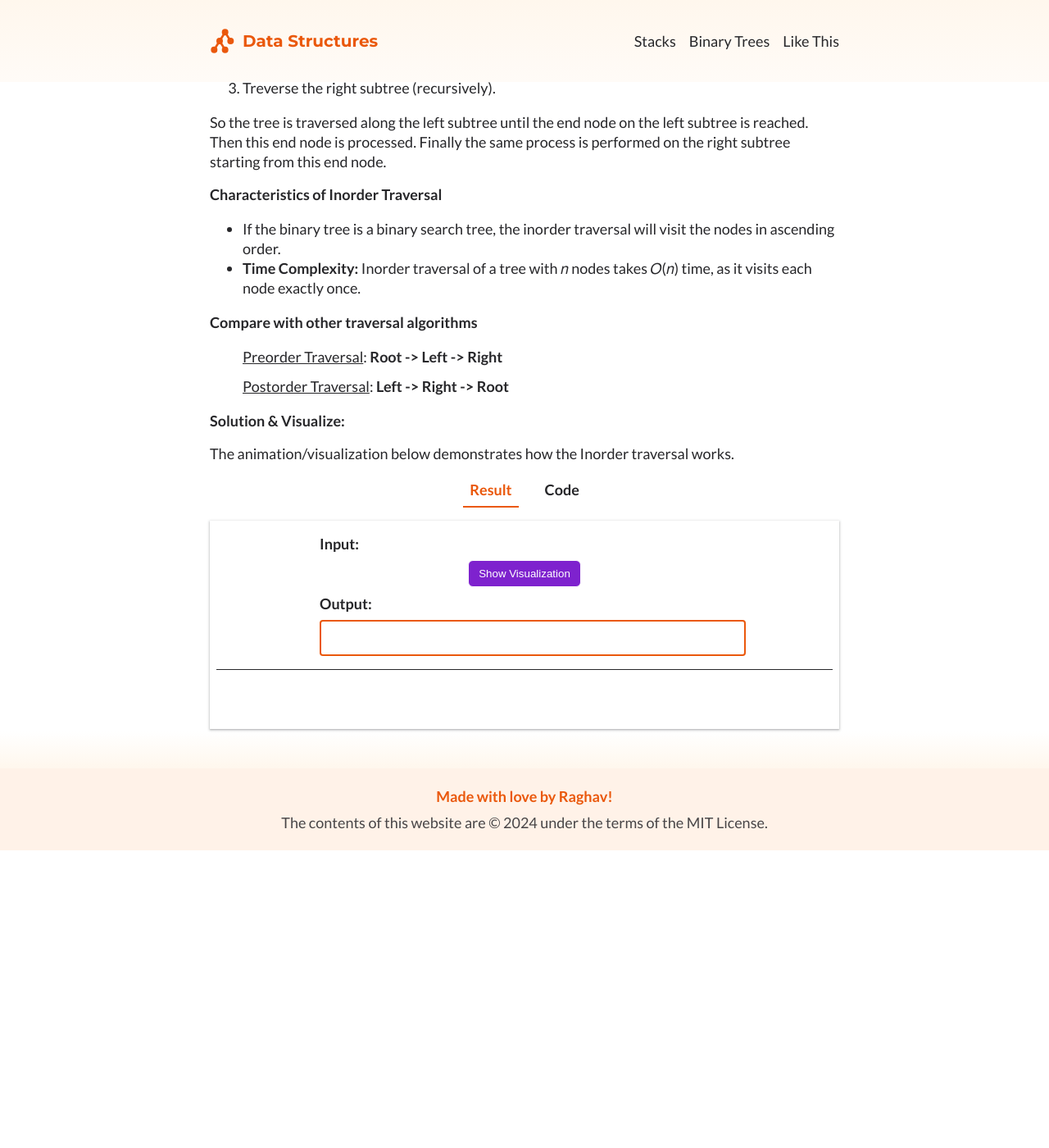
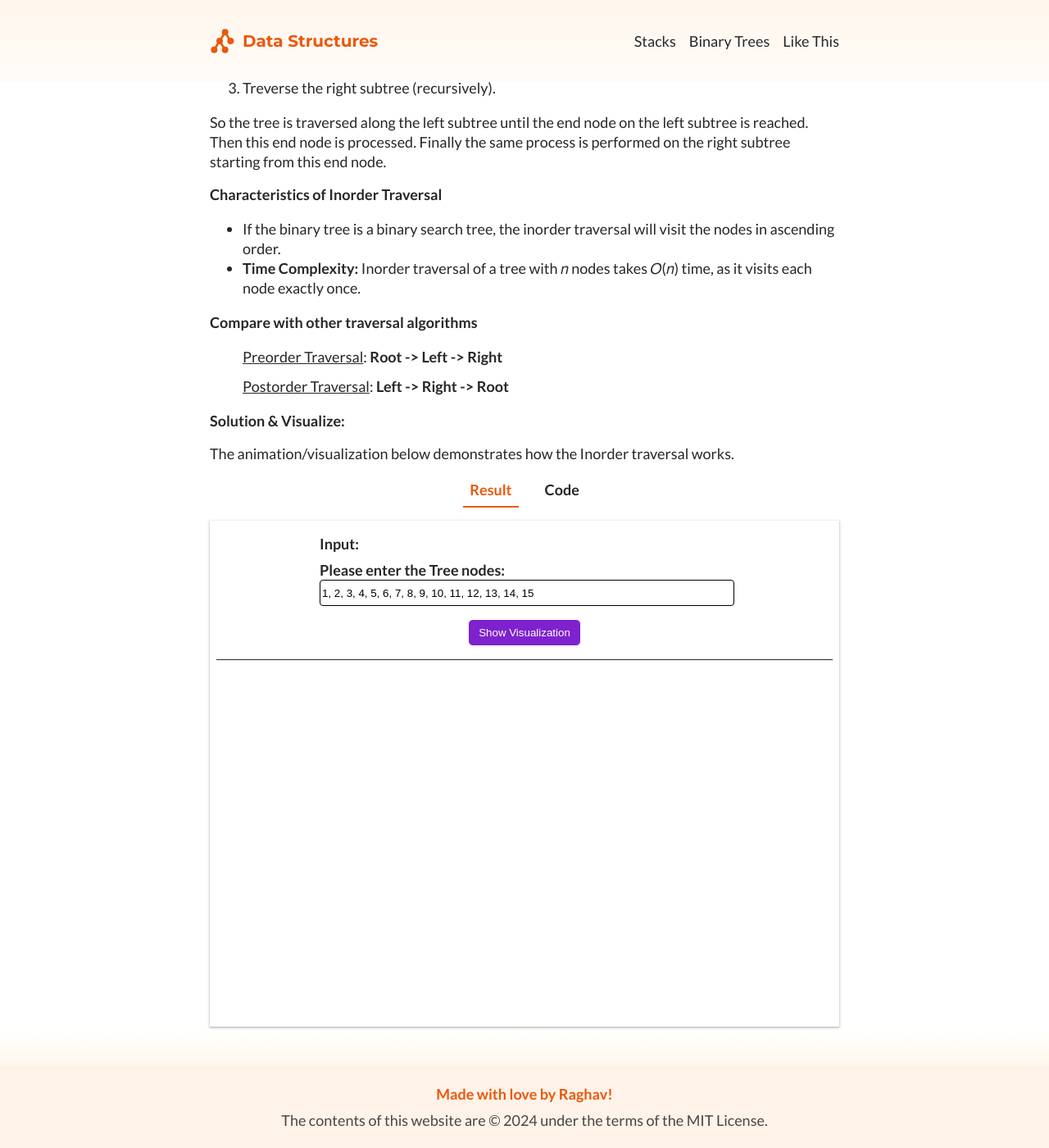
Before and after one commit to raghavendra89/ds-visualizer, a Jekyll site: the page built from _binarytrees/inorder-traversal.md, in a window 1280 px wide and 1400 px high, scrolled down 352 px. Shown: the whole window at 82% size. Built offline with Jekyll 4.4.1, drawn with Linux system fonts in a browser that asks for light colours; before the commit the page ends 1389 px from its top, so only the background shows below that.

Commit message:
Binary Trees - Showing the result area, code and animations on the page.

```diff
--- /dev/null
+++ b/_includes/bt-result-area.html
@@ -0,0 +1,58 @@
+<div class="solution-result-display mb-4 p-2">
+    <h4 class="m-0 mb-2">Input:</h4>
+
+    <div class="mb-4">
+        <label>Please enter the Tree nodes:</label>
+        <input type="text" class="sv-input sv-input-array" name="" value="{{ page.default_nodes }}">
+        <div class="sv-input-feedback d-none">The tree nodes should only contain the numbers or `null` followed by comma</div>
+    </div>
+
+    {% for input in page.inputs %}
+        {% if input.type == 'string' %}
+            <div class="mb-4">
+                <label>{{ input.label }}</label>
+                <input type="text" class="sv-input" name="" validation="{{ input.regex }}">
+                <div class="sv-input-feedback d-none">{{ input.feedback }}</div>
+            </div>
+        {% elsif input.type == 'number' %}
+            <div class="mb-4">
+                <label>{{ input.label }}</label>
+                <input type="number" class="sv-input" name="">
+                <div class="sv-input-feedback d-none">{{ input.feedback }}</div>
+            </div>
+        {% else %}
+            <div class="mb-4">
+                <label>{{ input.label }}</label>
+                <input type="text" class="sv-input sv-input-array" name="">
+                <div class="sv-input-feedback d-none">{{ input.feedback }}</div>
+            </div>
+        {% endif %}
+    {% endfor %}
+
+    {% if page.noinputtext %}
+    <div class="mb-4">
+        <pre>{{ page.noinputtext }}</pre>
+    </div>
+    {% endif %}
+
+    <div class="mb-2 text-center">
+        <button class="btn btn-primary" id="btn-show-visualization">Show Visualization</button>
+    </div>
+
+    {% if page.no_output %}
+    {% else %}
+    <h4 class="m-0 mb-2">Output:</h4>
+
+    <div class="mb-2 p-2" id="final-output">
+        &nbsp;
+    </div>
+    {% endif %}
+</div>
+
+<div class="sv-comment text-center p-2 mb-2"></div>
+
+<div id="bt-visualizer">
+    <canvas width="700px" height="410px">
+        Binary Tree Visualization
+    </canvas>
+</div>
--- a/_layouts/bt-visualizer.html
+++ b/_layouts/bt-visualizer.html
@@ -37,29 +37,25 @@
 
                         <div>
                             <div class="tab-panel solution-tab-panel p-2 active" id="solution-result">
-                                {% include stack-result-area.html %}
+                                {% include bt-result-area.html %}
                             </div>
 
                             <div class="tab-panel solution-tab-panel p-2" id="solution-code">
                                 <div class="d-flex gap-3 code-tabs">
                                     <div class="tab-btn code-tab p-2 active" data-target="solution.js">solution.js</div>
-                                    <div class="tab-btn code-tab p-2" data-target="stack.js">stack.js</div>
-                                    <div class="tab-btn code-tab p-2" data-target="stack-displayer.js">stack-displayer.js</div>
-                                    <div class="tab-btn code-tab p-2" data-target="animator-module.js">animator-module.js</div>
+                                    <div class="tab-btn code-tab p-2" data-target="binary-tree.js">binary-tree.js</div>
                                 </div>
 
                                 <div class="d-flex">
                                     <div class="tab-panel code-tab-panel active" id="solution.js">
-
+                                        {% highlight javascript %}
+{% include_relative assets/js/{{ page.slug }}.js %}
+                                        {% endhighlight %}
                                     </div>
-                                    <div class="tab-panel code-tab-panel" id="stack.js">
-
-                                    </div>
-                                    <div class="tab-panel code-tab-panel" id="stack-displayer.js">
-
-                                    </div>
-                                    <div class="tab-panel code-tab-panel" id="animator-module.js">
-
+                                    <div class="tab-panel code-tab-panel" id="binary-tree.js">
+                                        {% highlight javascript %}
+{% include_relative assets/js/binary-tree.js %}
+                                        {% endhighlight %}
                                     </div>
                                 </div>
                             </div>
@@ -72,10 +68,17 @@
 
     {% include footer.html %}
 
-    <script src="/stacks/assets/js/stack-displayer.js"></script>
-    <script src="/stacks/assets/js/animator-module.js"></script>
-    <script src="/stacks/assets/js/stack.js"></script>
-    <!-- <script src="/stacks/assets/js/{{ page.slug }}.js"></script> -->
+    <script src="/assets/js/binary-trees/canvas-displayer.js"></script>
+    <script src="/assets/js/binary-trees/bt-animator.js"></script>
+    <script src="/assets/js/binary-trees/{{ page.slug }}.js"></script>
+    <script>
+        const canvas = document.querySelector('canvas');
+        const ctx = canvas.getContext('2d');
+        ctx.font = "bold 20px sans-serif";
+        ctx.textAlign = 'center';
+        ctx.textBaseline = 'middle';
+        ctx.lineWidth = 2;
+    </script>
     <script>
         let tabBtns = document.getElementsByClassName('tab-btn');
         let solutionTabs = document.getElementsByClassName('solution-tab-panel');
@@ -151,22 +159,23 @@
                 }
             }
 
+            // Clear the previous screen
+            ctx.clearRect(0, 0, canvas.width, canvas.height);
             animatorModule.clearAnimations();
 
-            document.getElementById('final-output')
-                    .innerHTML = '&nbsp;&nbsp;&nbsp;';
-            document.getElementById('stack-visualizer')
-                    .innerHTML = '<div>Loading...</div>';
+            if (outputElement) {
+                outputElement.innerHTML = '&nbsp;';
+            }
             document.getElementsByClassName('sv-comment')
                     .innerHTML = '';
 
-            // Add a delay, so previous animations are celared
+            // const nodes = [1, 2, 3, 4, null, null, null, 8, 9];
+            const nodes = args[0];
+            const root = drawBinaryTree(nodes);
             setTimeout(() => {
-                document.getElementById('stack-visualizer')
-                        .innerHTML = '';
-                // Call the solution function with the inputs
-                // stackSolution(args);
-            }, 2000);
+                // Add a slight delay before starting the animations
+                binaryTreeSolution(root);
+            }, 500);
         });
 
         function highlightCharacter(string, index) {
--- a/_stacks/assets/css/animator.css
+++ b/_stacks/assets/css/animator.css
@@ -131,3 +131,9 @@
     border-radius: 4px;
     border: 2px solid rgb(234,88,12);
 }
+
+/* Binary Tree  */
+#bt-visualizer {
+    text-align: center;
+}
+/* Binary Tree  */
--- a/assets/js/binary-trees/bt-animator.js
+++ b/assets/js/binary-trees/bt-animator.js
@@ -108,9 +108,15 @@
         runAnimations();
     }
 
+    let clearAnimations = function () {
+        animations = [];
+        animationsRunning = false;
+    }
+
     return {
         highlightNode: highlightNode,
         highlightLine: highlightLine,
-        displayOutput: displayOutput
+        displayOutput: displayOutput,
+        clearAnimations: clearAnimations
     }
 })();
--- a/assets/js/binary-trees/canvas-displayer.js
+++ b/assets/js/binary-trees/canvas-displayer.js
@@ -75,6 +75,8 @@
 }
 
 function drawBinaryTree(nodes) {
+    AnimationSwitch.animate = false;
+
     let nodePoints = [];
 
     // Circle center coordinates for the top node
```
Also changed, not shown: other parts of _layouts/bt-visualizer.html (+9 -4 lines), _binarytrees/inorder-traversal.md (+2 -0 lines), _binarytrees/level-order-traversal.md (+2 -0 lines), _binarytrees/postorder-traversal.md (+2 -0 lines), _binarytrees/preorder-traversal.md (+2 -0 lines).
